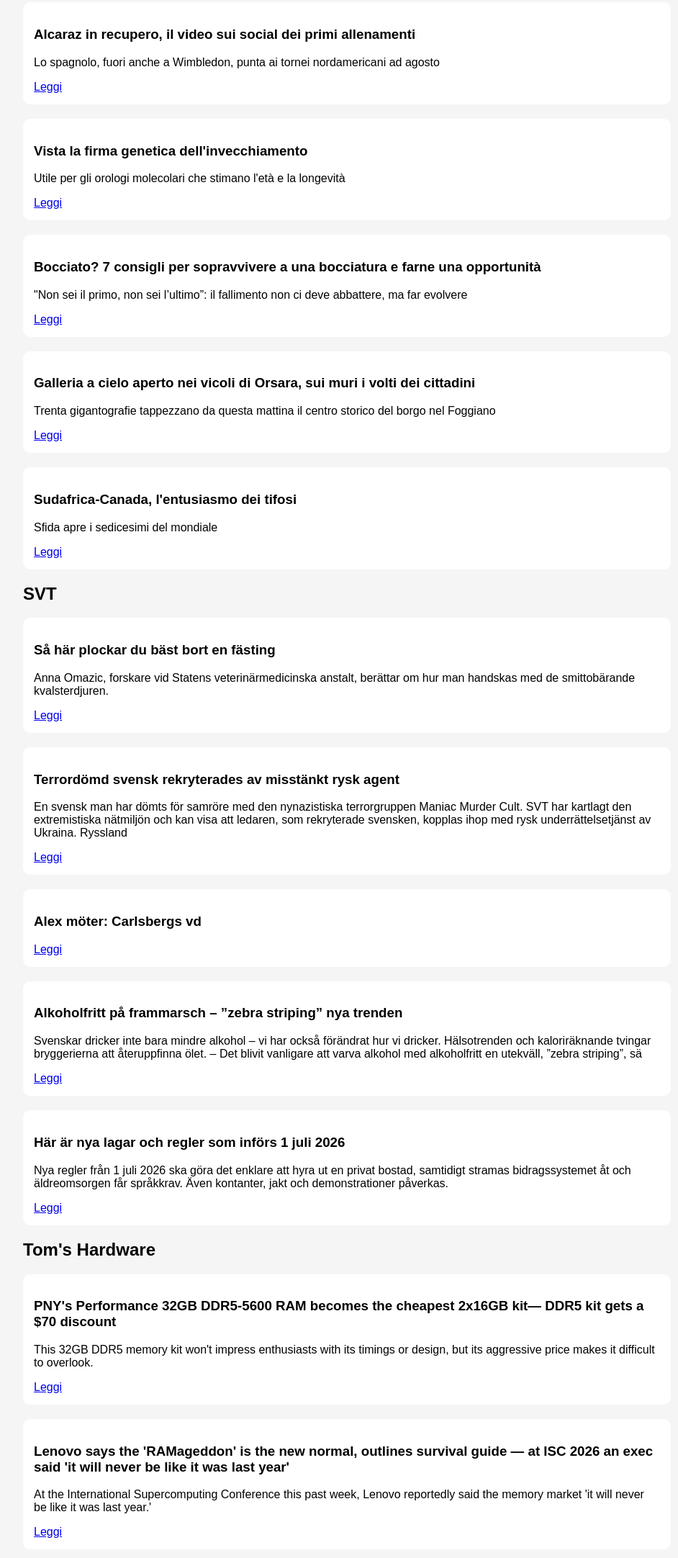
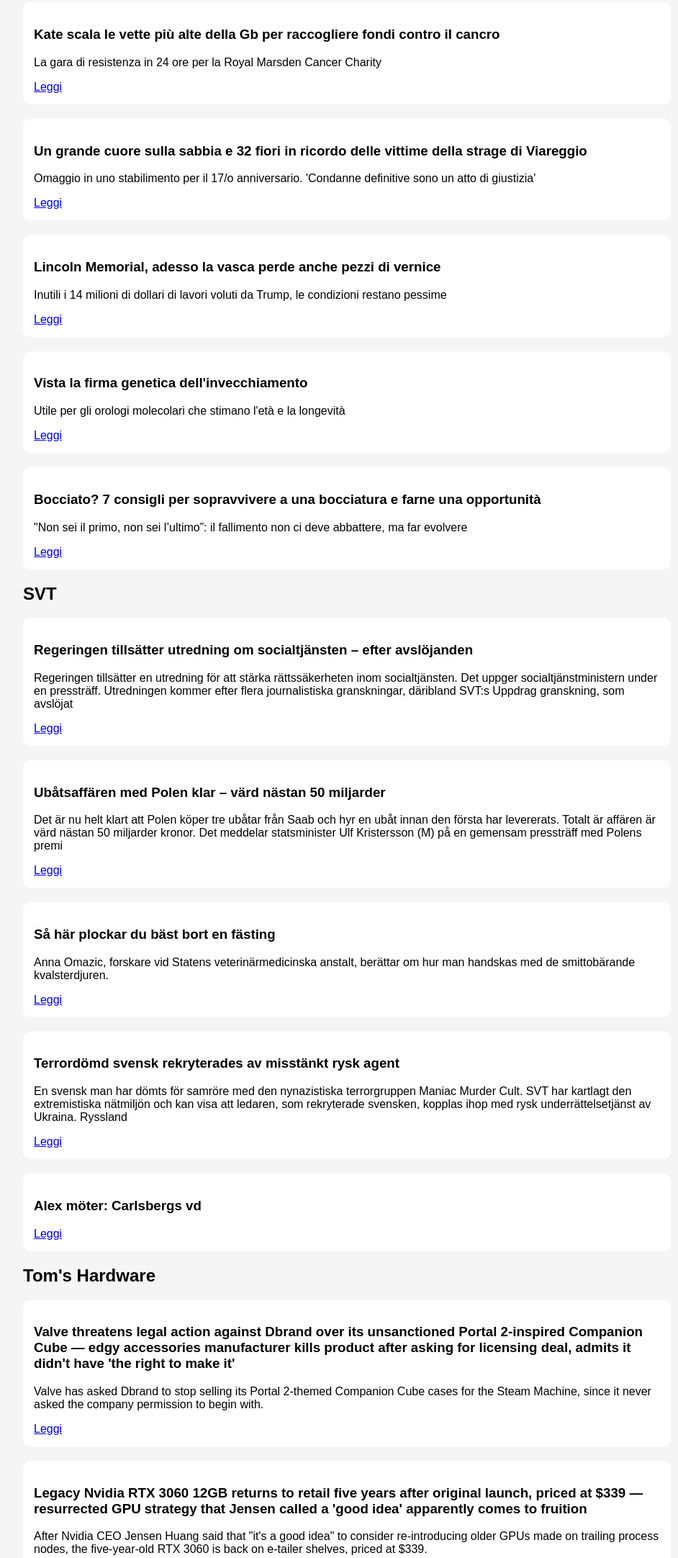
Before and after one commit to Ilasorf/SimoNews, a plain HTML site: page index.html in a window 1280 px wide. Shown: the part 123-2287 px from the top of the page at 72% size, without its empty margins (158-1100 px from the left). Drawn offline with Linux system fonts and the light colour scheme.

Commit message:
deploy: 978ac6b45473e3cb109cf52d2974c1b5d506a33b

```diff
--- a/index.html
+++ b/index.html
@@ -24,9 +24,21 @@
 <h1>SimoNews</h1>
 <h2>ANSA</h2>
         <div class="card">
-            <h3>Alcaraz in recupero, il video sui social dei primi allenamenti</h3>
-            <p>Lo spagnolo, fuori anche a Wimbledon, punta ai tornei nordamericani ad agosto</p>
-            <a href="https://www.ansa.it/sito/videogallery/sport/2026/06/28/alcaraz-in-recupero-il-video-sui-social-dei-primi-allenamenti-con-la-racchetta_7d37e13a-fb97-4eb5-a159-b5f106f8ed44.html">Leggi</a>
+            <h3>Kate scala le vette più alte della Gb per raccogliere fondi contro il cancro</h3>
+            <p>La gara di resistenza in 24 ore per la Royal Marsden Cancer Charity</p>
+            <a href="https://www.ansa.it/sito/videogallery/short_video/2026/06/29/kate-scala-le-vette-piu-alte-della-gb-per-raccogliere-fondi-contro_e5aa65d3-17dc-4fe5-bd75-9306c870a2f5.html">Leggi</a>
+        </div>
+
+        <div class="card">
+            <h3>Un grande cuore sulla sabbia e 32 fiori in ricordo delle vittime della strage di Viareggio</h3>
+            <p>Omaggio in uno stabilimento per il 17/o anniversario. 'Condanne definitive sono un atto di giustizia'</p>
+            <a href="https://www.ansa.it/sito/notizie/cronaca/2026/06/29/un-grande-cuore-sulla-sabbia-e-32-fiori-in-ricordo-delle-vittime-della-strage_5b06a1b6-021b-4911-b96c-3c75b98e9a50.html">Leggi</a>
+        </div>
+
+        <div class="card">
+            <h3>Lincoln Memorial, adesso la vasca perde anche pezzi di vernice</h3>
+            <p>Inutili i 14 milioni di dollari di lavori voluti da Trump, le condizioni restano pessime</p>
+            <a href="https://www.ansa.it/sito/videogallery/mondo/2026/06/29/lincoln-memorial-adesso-la-vasca-perde-anche-pezzi-di-vernice_9aba98f3-84ed-458f-9d10-cdb1cc913d4e.html">Leggi</a>
         </div>
 
         <div class="card">
@@ -40,19 +52,19 @@
             <p>"Non sei il primo, non sei l’ultimo”: il fallimento non ci deve abbattere, ma far evolvere</p>
             <a href="https://www.ansa.it/canale_lifestyle/notizie/teen/2026/06/28/bocciato-7-consigli-per-sopravvivere-a-una-bocciatura-e-farne-una-opportunita_9ecf1917-348b-4482-a302-64cb2896aae8.html">Leggi</a>
         </div>
-
+        <h2>SVT</h2>
         <div class="card">
-            <h3>Galleria a cielo aperto nei vicoli di Orsara, sui muri i volti dei cittadini</h3>
-            <p>Trenta gigantografie tappezzano da questa mattina il centro storico del borgo nel Foggiano</p>
-            <a href="https://www.ansa.it/canale_viaggi/regione/puglia/2026/06/27/galleria-a-cielo-aperto-nei-vicoli-di-orsara-sui-muri-i-volti-dei_dc8ecf8b-2f41-470d-94e6-7080f4fcef42.html">Leggi</a>
+            <h3>Regeringen tillsätter utredning om socialtjänsten – efter avslöjanden</h3>
+            <p>Regeringen tillsätter en utredning för att stärka rättssäkerheten inom socialtjänsten. Det uppger socialtjänstministern under en pressträff. Utredningen kommer efter flera journalistiska granskningar, däribland SVT:s Uppdrag granskning, som avslöjat </p>
+            <a href="https://www.svt.se/nyheter/inrikes/regeringen-tillsatter-utredning-om-socialtjansten-efter-avslojanden">Leggi</a>
         </div>
 
         <div class="card">
-            <h3>Sudafrica-Canada, l'entusiasmo dei tifosi</h3>
-            <p>Sfida apre i sedicesimi del mondiale</p>
-            <a href="https://www.ansa.it/sito/notizie/sport/calcio/speciali/mondiale-calcio-2026/photogallery/2026/06/28/sudafrica-canada-lentusiasmo-dei-tifosi_7d20acbb-8e1f-402e-b2d1-92f0222f848a.html">Leggi</a>
+            <h3>Ubåtsaffären med Polen klar – värd nästan 50 miljarder</h3>
+            <p>Det är nu helt klart att Polen köper tre ubåtar från Saab och hyr en ubåt innan den första har levererats. Totalt är affären är värd nästan 50 miljarder kronor. Det meddelar statsminister Ulf Kristersson (M) på en gemensam pressträff med Polens premi</p>
+            <a href="https://www.svt.se/nyheter/inrikes/ubatsaffaren-med-polen-klar-vard-50-miljarder">Leggi</a>
         </div>
-        <h2>SVT</h2>
+
         <div class="card">
             <h3>Så här plockar du bäst bort en fästing</h3>
             <p>Anna Omazic, forskare vid Statens veterinärmedicinska anstalt, berättar om hur man handskas med de smittobärande kvalsterdjuren.</p>
@@ -70,46 +82,34 @@
             <p></p>
             <a href="https://www.svtplay.se/video/jz7v6QX/alex-moter/carlsbergs-vd-en-stor-svag">Leggi</a>
         </div>
-
+        <h2>Tom's Hardware</h2>
         <div class="card">
-            <h3>Alkoholfritt på frammarsch – ”zebra striping” nya trenden</h3>
-            <p>Svenskar dricker inte bara mindre alkohol – vi har också förändrat hur vi dricker. Hälsotrenden och kaloriräknande tvingar bryggerierna att återuppfinna ölet. – Det blivit vanligare att varva alkohol med alkoholfritt en utekväll, ”zebra striping”, sä</p>
-            <a href="https://www.svt.se/nyheter/inrikes/alkoholfritt-pa-frammarsch-zebra-striping-nya-trenden">Leggi</a>
+            <h3>Valve threatens legal action against Dbrand over its unsanctioned Portal 2-inspired Companion Cube — edgy accessories manufacturer kills product after asking for licensing deal, admits it didn't have 'the right to make it'</h3>
+            <p>Valve has asked Dbrand to stop selling its Portal 2-themed Companion Cube cases for the Steam Machine, since it never asked the company permission to begin with.</p>
+            <a href="https://www.tomshardware.com/desktops/gaming-pcs/valve-threatens-legal-action-against-dbrand-over-its-unsanctioned-portal-2-inspired-companion-cube-edgy-accessories-manufacturer-kills-product-after-asking-for-licensing-deal-admits-it-didnt-have-the-right-to-make-it">Leggi</a>
         </div>
 
         <div class="card">
-            <h3>Här är nya lagar och regler som införs 1 juli 2026</h3>
-            <p>Nya regler från 1 juli 2026 ska göra det enklare att hyra ut en privat bostad, samtidigt stramas bidragssystemet åt och äldreomsorgen får språkkrav. Även kontanter, jakt och demonstrationer påverkas.</p>
-            <a href="https://www.svt.se/nyheter/inrikes/har-ar-nya-lagar-och-regler-som-infors-1-juli-2026">Leggi</a>
-        </div>
-        <h2>Tom's Hardware</h2>
-        <div class="card">
-            <h3>PNY's Performance 32GB DDR5-5600 RAM becomes the cheapest 2x16GB kit— DDR5 kit gets a $70 discount</h3>
-            <p>This 32GB DDR5 memory kit won't impress enthusiasts with its timings or design, but its aggressive price makes it difficult to overlook.</p>
-            <a href="https://www.tomshardware.com/pc-components/pnys-performance-32gb-ddr5-5600-ram-becomes-the-cheapest-2x16gb-kit-ddr5-kit-gets-a-usd70-discount">Leggi</a>
+            <h3>Legacy Nvidia RTX 3060 12GB returns to retail five years after original launch, priced at $339 — resurrected GPU strategy that Jensen called a 'good idea' apparently comes to fruition</h3>
+            <p>After Nvidia CEO Jensen Huang said that "it's a good idea" to consider re-introducing older GPUs made on trailing process nodes, the five-year-old RTX 3060 is back on e-tailer shelves, priced at $339.</p>
+            <a href="https://www.tomshardware.com/pc-components/gpus/legacy-nvidia-rtx-3060-12gb-returns-to-retail-five-years-after-original-launch-priced-at-usd339-resurrected-gpu-strategy-that-jensen-called-a-good-idea-apparently-comes-to-fruition">Leggi</a>
         </div>
 
         <div class="card">
-            <h3>Lenovo says the 'RAMageddon' is the new normal, outlines survival guide — at ISC 2026 an exec said 'it will never be like it was last year'</h3>
-            <p>At the International Supercomputing Conference this past week, Lenovo reportedly said the memory market 'it will never be like it was last year.'</p>
-            <a href="https://www.tomshardware.com/pc-components/ram/lenovo-says-the-ramageddon-is-the-new-normal-outlines-survival-guide-at-isc-2026-an-exec-said-it-will-never-be-like-it-was-last-year">Leggi</a>
+            <h3>South Korea unveils $520 billion investment plan with Samsung and SK Hynix to expand memory chip dominance — plan includes four new fabs and HBM facilities, amid strong government support</h3>
+            <p>President Lee unveiled an 800 trillion won ($520B) public-private plan for four new Samsung and SK Hynix fabs, dwarfing the US CHIPS Act tenfold.</p>
+            <a href="https://www.tomshardware.com/tech-industry/semiconductors/south-korea-unveils-usd520-billion-investment-plan-with-samsung-and-sk-hynix-to-expand-memory-chip-dominance-plan-includes-four-new-fabs-and-hbm-facilities-amid-strong-government-support">Leggi</a>
         </div>
 
         <div class="card">
-            <h3>AMD engineer 3D-prints Steam Machine-a-like with diagonal mobo mounting — parts include a Mini ITX motherboard, RTX 5060, and a flex ATX PSU</h3>
-            <p>The Terk Box v1.1 looks like the closest DIY alternative to Valve's Steam Machine yet. 3D print source files are available.</p>
-            <a href="https://www.tomshardware.com/desktops/pc-building/diy-3d-printed-steam-machine-a-like-uses-diagonal-mobo-mounting-parts-include-a-mini-itx-motherboard-rtx-5060-and-a-flex-atx-psu">Leggi</a>
+            <h3>Steamroller becomes first prebuilt gaming PC to ship with SteamOS — Ryzen 9600X, Radeon RX 7600, 16GB DDR5 RAM system available for preorder at $1,299</h3>
+            <p>Steamroller is the first commercially available prebuilt gaming PC running SteamOS, pairing standard desktop components with future upgradeability.</p>
+            <a href="https://www.tomshardware.com/desktops/gaming-pcs/steamroller-becomes-first-prebuilt-gaming-pc-to-ship-with-steamos-ryzen-9600x-radeon-rx-7600-16gb-ddr5-ram-system-available-for-preorder-at-usd1-299">Leggi</a>
         </div>
 
         <div class="card">
-            <h3>400 domains used for illegal 2026 World Cup streams seized by US Justice Department — operation is five times the scale of the previous crackdown</h3>
-            <p>The US Department of Justice has announced that it has seized nearly 400 domains that were illegally streaming live matches from the 2026 FIFA World Cup.</p>
-            <a href="https://www.tomshardware.com/service-providers/streaming/us-seizes-nearly-400-domains-streaming-the-2026-world-cup">Leggi</a>
-        </div>
-
-        <div class="card">
-            <h3>China’s Loongson launches homegrown 16-core server CPU built on LoongArch architecture — 40W chip with DDR4 ECC and 32 PCIe lanes targets cheap SMB file, database, and web servers</h3>
-            <p>Loongson has announced the 3C3000, a 16-core LoongArch server CPU with DDR4 ECC, 32 PCIe lanes, 40W typical power, and performance claimed to match the earlier 3C5000.</p>
-            <a href="https://www.tomshardware.com/pc-components/cpus/chinas-loongson-launches-homegrown-16-core-server-cpu-built-on-loongarch-architecture-40w-chip-with-ddr4-ecc-and-32-pcie-lanes-targets-cheap-smb-file-database-and-web-servers">Leggi</a>
+            <h3>Samsung, SK hynix, and Micron sued over alleged DRAM price fixing amid record memory costs — lawsuit claims coordinated HBM shift was cover to curtail DDR3 and DDR4 production</h3>
+            <p>Samsung, SK hynix, and Micron were sued on June 25th in the U.S. District Court for the Northern District of California.</p>
+            <a href="https://www.tomshardware.com/tech-industry/samsung-sk-hynix-and-micron-sued-over-alleged-dram-price-fixing-amid-record-memory-costs">Leggi</a>
         </div>
         </body></html>
```
